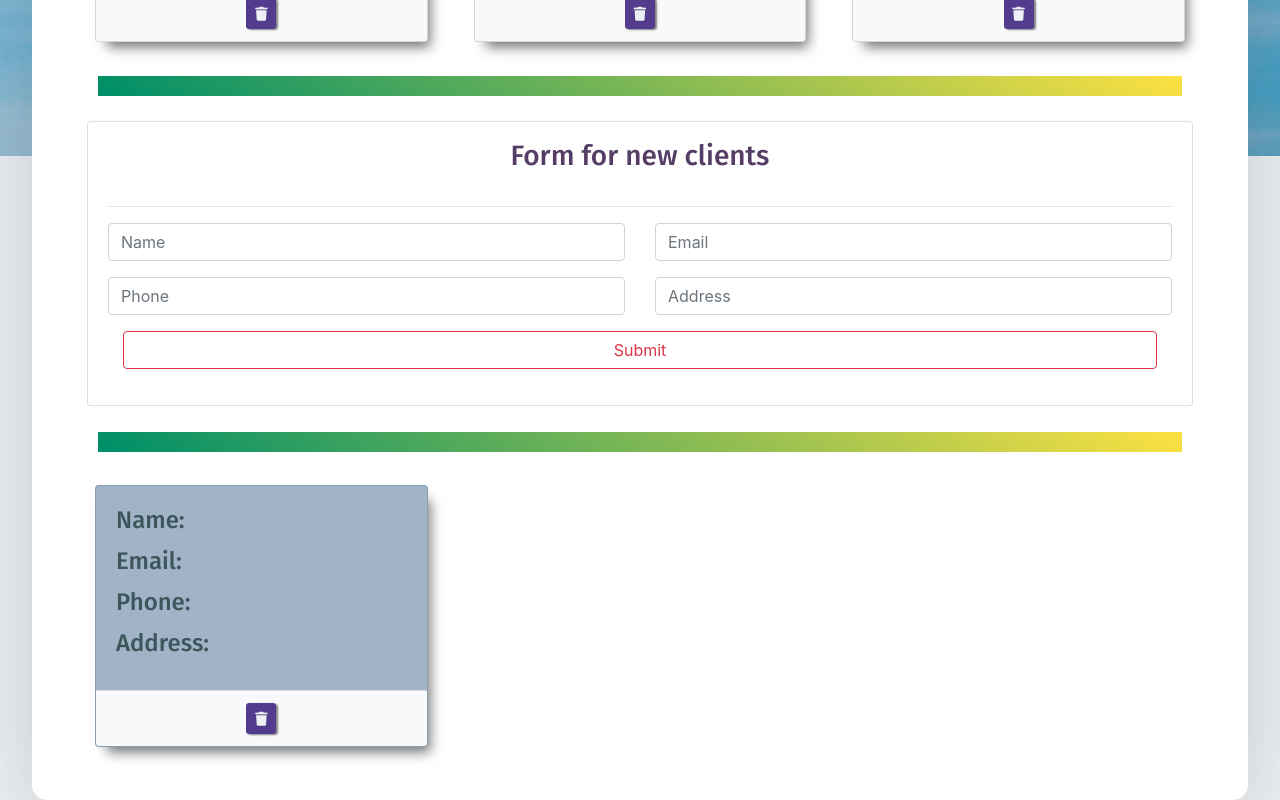
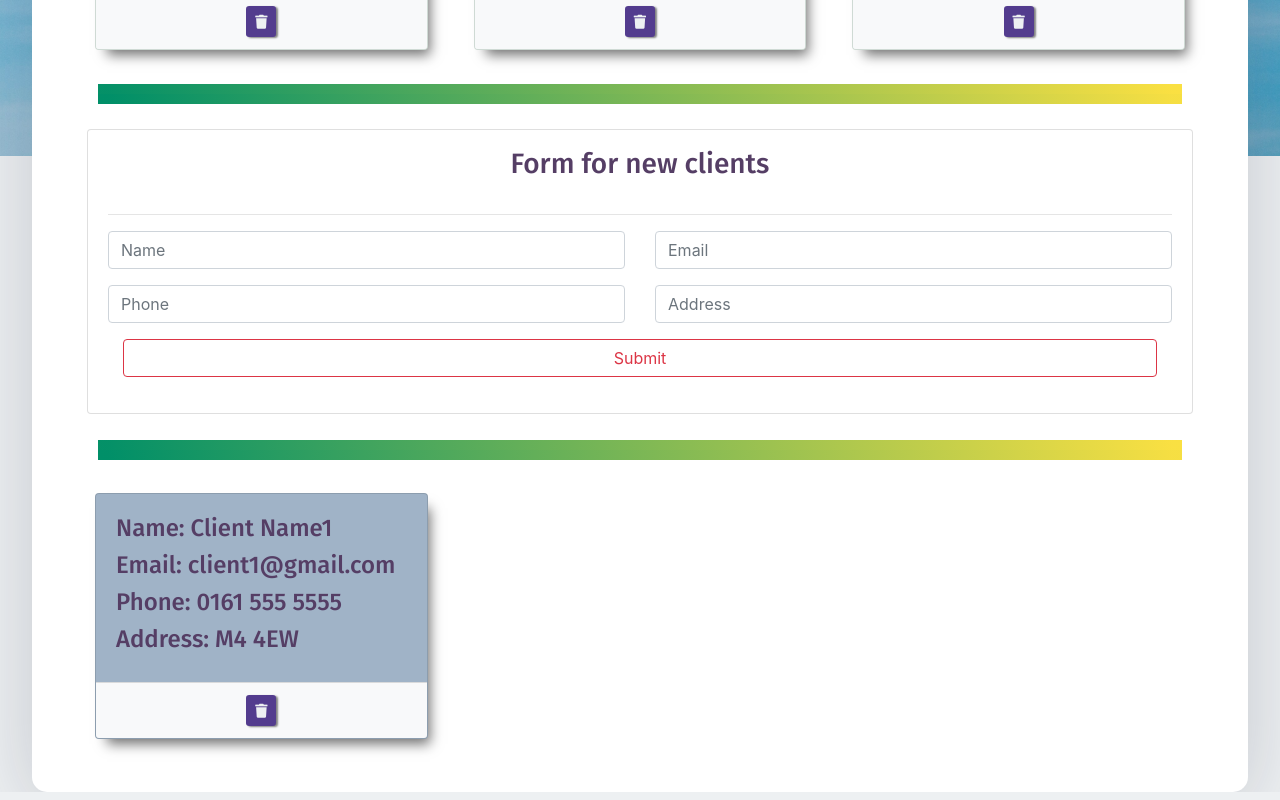
Before and after one commit to techReturnersMarchCohort2020/rainbowhaven-react-frontend, a React (Create React App) app: page /manager in a window 1280 px wide. Shown: the part 724-1524 px from the top of the page. Built offline with nearby package versions, Linux system fonts and the light colour scheme.

Commit message:
added functionality for delete client and delete volunteer

```diff
--- a/src/Components/ManagerHome/AddClient.js
+++ b/src/Components/ManagerHome/AddClient.js
@@ -23,6 +23,10 @@ function AddClient(props) {
   function handleAddClientClick(e) {
     e.preventDefault();
     props.addClient(full_name, email, phone, address);
+    setFullName("");
+    setEmail("");
+    setPhone("");
+    setAddress("");
   }
 
   return (
@@ -50,7 +54,7 @@ function AddClient(props) {
                     <div className="form-group">
                       <input
                         type="email"
-                        class="form-control"
+                        className="form-control"
                         placeholder="Email"
                         onChange={handleEmailChange}
                         value={email}
--- a/src/Components/ManagerHome/Home.js
+++ b/src/Components/ManagerHome/Home.js
@@ -10,7 +10,7 @@ import "./Home.css";
 function Home() {
   const [items, setClients] = useState([
     {
-      id: "001",
+      client_id: "001",
       full_name: "Client Name1",
       email: "client1@gmail.com",
       phone: "0161 555 5555",
@@ -18,7 +18,7 @@ function Home() {
       completed: false,
     },
     {
-      id: "002",
+      client_id: "002",
       full_name: "Client Name2",
       email: "client2@gmail.com",
       address: "M4 4EW",
@@ -26,7 +26,7 @@ function Home() {
       completed: false,
     },
     {
-      id: "003",
+      client_id: "003",
       full_name: "Client Name3",
       email: "client3@gmail.com",
       address: "M4 4EW",
@@ -34,7 +34,7 @@ function Home() {
       completed: true,
     },
     {
-      id: "004",
+      client_id: "004",
       full_name: "Client Name4",
       email: "client4@gmail.com",
       address: "M4 4EW",
@@ -42,7 +42,7 @@ function Home() {
       completed: true,
     },
     {
-      id: "005",
+      client_id: "005",
       full_name: "Client Name5",
       email: "client5@gmail.com",
       address: "M4 4EW",
@@ -51,9 +51,34 @@ function Home() {
     },
   ]);
 
-  const activeTasks = items.filter((item) => !item.completed);
+  const [volunteer, setVolunteers] = useState([
+    {
+      volunteer_id: "001",
+      full_name: "Client Name1",
+      email: "client1@gmail.com",
+      phone: "0161 555 5555",
+      address: "M4 4EW",
+      available: true,
+    },
+  ]);
 
-  const completedTasks = items.filter((item) => item.completed);
+  const activeTasks = items && items.filter((task) => !task.completed);
+
+  const completedTasks = items && items.filter((task) => task.completed);
+
+  const allAvailableVolunteer =
+    volunteer && volunteer.filter((volunteer) => volunteer.available);
+
+  function deleteClient(client_id) {
+    const updatedClients = items.filter((item) => item.client_id !== client_id);
+    setClients(updatedClients);
+  }
+  function deleteVolunteer(volunteer_id) {
+    const updatedVolunteer = volunteer.filter(
+      (volunteer) => volunteer.volunteer_id !== volunteer_id
+    );
+    setVolunteers(updatedVolunteer);
+  }
 
   function addClient(full_name, email, phone, address) {
     const newClient = {
@@ -73,31 +98,45 @@ function Home() {
       <div className="row">
         {activeTasks.map((item) => (
           <ListClients
-            key={item.id}
+            key={item.client_id}
+            id={item.client_id}
             full_name={item.full_name}
             email={item.email}
             phone={item.phone}
             address={item.address}
             completed={item.completed}
+            deleteClient={deleteClient}
             createDate={item.createDate}
           />
         ))}
         <div className="Item__border" />
         {completedTasks.map((item) => (
           <ListClients
-            key={item.id}
+            key={item.client_id}
+            id={item.client_id}
             full_name={item.full_name}
             email={item.email}
             phone={item.phone}
             address={item.address}
             completed={item.completed}
+            deleteClient={deleteClient}
             createDate={item.createDate}
           />
         ))}
         <div className="Item__border" />
         <AddClient addClient={addClient} />
         <div className="Item__border" />
-        <ListVolunteers />
+        {allAvailableVolunteer.map((volunteer) => (
+          <ListVolunteers
+            key={volunteer.volunteer_id}
+            id={volunteer.volunteer_id}
+            full_name={volunteer.full_name}
+            email={volunteer.email}
+            phone={volunteer.phone}
+            deleteVolunteer={deleteVolunteer}
+            address={volunteer.address}
+          />
+        ))}
       </div>
     </div>
   );
--- a/src/Components/ManagerHome/ListClients.js
+++ b/src/Components/ManagerHome/ListClients.js
@@ -1,9 +1,9 @@
 import React from "react";
 
-function TaskItem(props) {
+function ListClients(props) {
   function handleDeleteClick() {
     console.log("The delete button has been clicked!");
-    props.deleteTask(props.id);
+    props.deleteClient(props.id);
   }
   function handleCompleteClick() {
     console.log("The complete button has been clicked!");
@@ -66,4 +66,4 @@ function TaskItem(props) {
   );
 }
 
-export default TaskItem;
+export default ListClients;
--- a/src/Components/ManagerHome/ListVolunteers.js
+++ b/src/Components/ManagerHome/ListVolunteers.js
@@ -3,41 +3,17 @@ import React from "react";
 function ListVolunteers(props) {
   function handleDeleteClick() {
     console.log("The delete button has been clicked!");
-    props.deleteTask(props.id);
+    props.deleteVolunteer(props.id);
   }
 
   return (
     <div className="col-sm-12 col-md-6 col-lg-4">
       <div className="Volunteer__card card text-center m-2">
         <div className="card-body">
-          <h4
-            className={`${
-              props.completed ? "text-muted complete" : "Item__card-title"
-            } card-title`}
-          >
-            Name: {props.full_name}
-          </h4>
-          <h4
-            className={`${
-              props.completed ? "text-muted complete" : "Item__card-title"
-            } card-title`}
-          >
-            Email: {props.email}
-          </h4>
-          <h4
-            className={`${
-              props.completed ? "text-muted complete" : "Item__card-title"
-            } card-title`}
-          >
-            Phone: {props.phone}
-          </h4>
-          <h4
-            className={`${
-              props.completed ? "text-muted complete" : "Item__card-title"
-            } card-title`}
-          >
-            Address: {props.address}
-          </h4>
+          <h4>Name: {props.full_name}</h4>
+          <h4>Email: {props.email}</h4>
+          <h4>Phone: {props.phone}</h4>
+          <h4>Address: {props.address}</h4>
         </div>
         <div className="card-footer text-muted bg-light">
           <button
```
